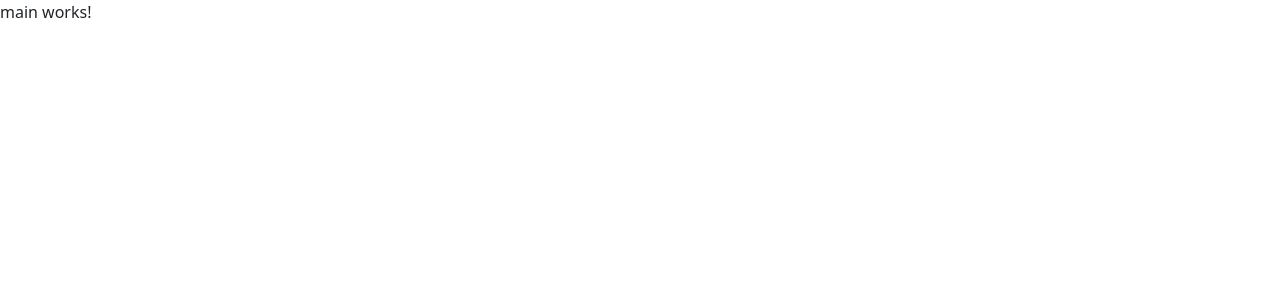
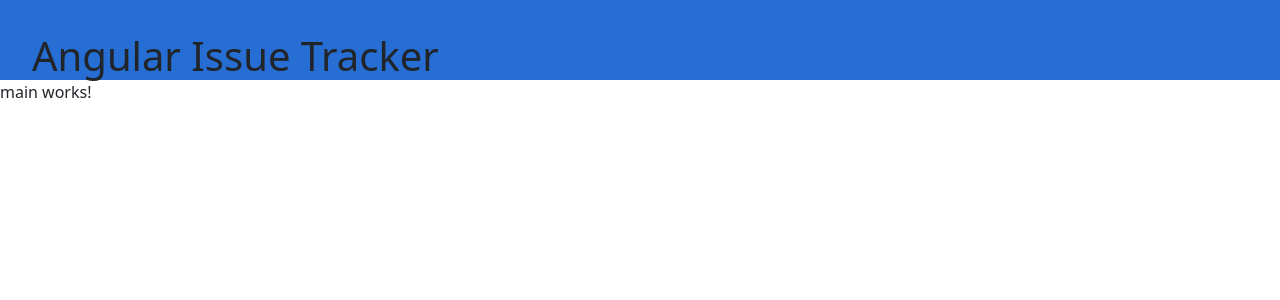
Before and after one commit to jamesgbarbosa/angular-issue-tracker, an Angular app: page / in a window 1280 px wide. Shown: the top 300 px of the page. Built offline with nearby package versions, Linux system fonts and the light colour scheme.

Commit message:
Added header component

```diff
--- a/src/app/app.component.html
+++ b/src/app/app.component.html
@@ -1 +1,2 @@
+<app-header />
 <app-main />
--- a/src/app/app.component.ts
+++ b/src/app/app.component.ts
@@ -1,11 +1,12 @@
 import { Component } from '@angular/core';
 import { RouterOutlet } from '@angular/router';
 import { MainComponent } from './components/main/main.component';
+import { HeaderComponent } from './components/header/header.component';
 
 @Component({
   selector: 'app-root',
   standalone: true,
-  imports: [RouterOutlet, MainComponent],
+  imports: [RouterOutlet, MainComponent, HeaderComponent],
   templateUrl: './app.component.html',
   styleUrl: './app.component.scss'
 })
--- /dev/null
+++ b/src/app/components/header/header.component.html
@@ -0,0 +1,5 @@
+<header>
+    <div class="header-container">
+        <h1>Angular Issue Tracker</h1>
+    </div>
+</header>
--- /dev/null
+++ b/src/app/components/header/header.component.scss
@@ -0,0 +1,5 @@
+.header-container {
+    padding: 2rem;
+    height: 5rem;
+    background-color: rgb(38, 110, 211);
+}
```
Also changed, not shown: src/app/components/header/header.component.ts (added, +12 -0 lines), 1 other file (tests, documents, lock files or other folders).
